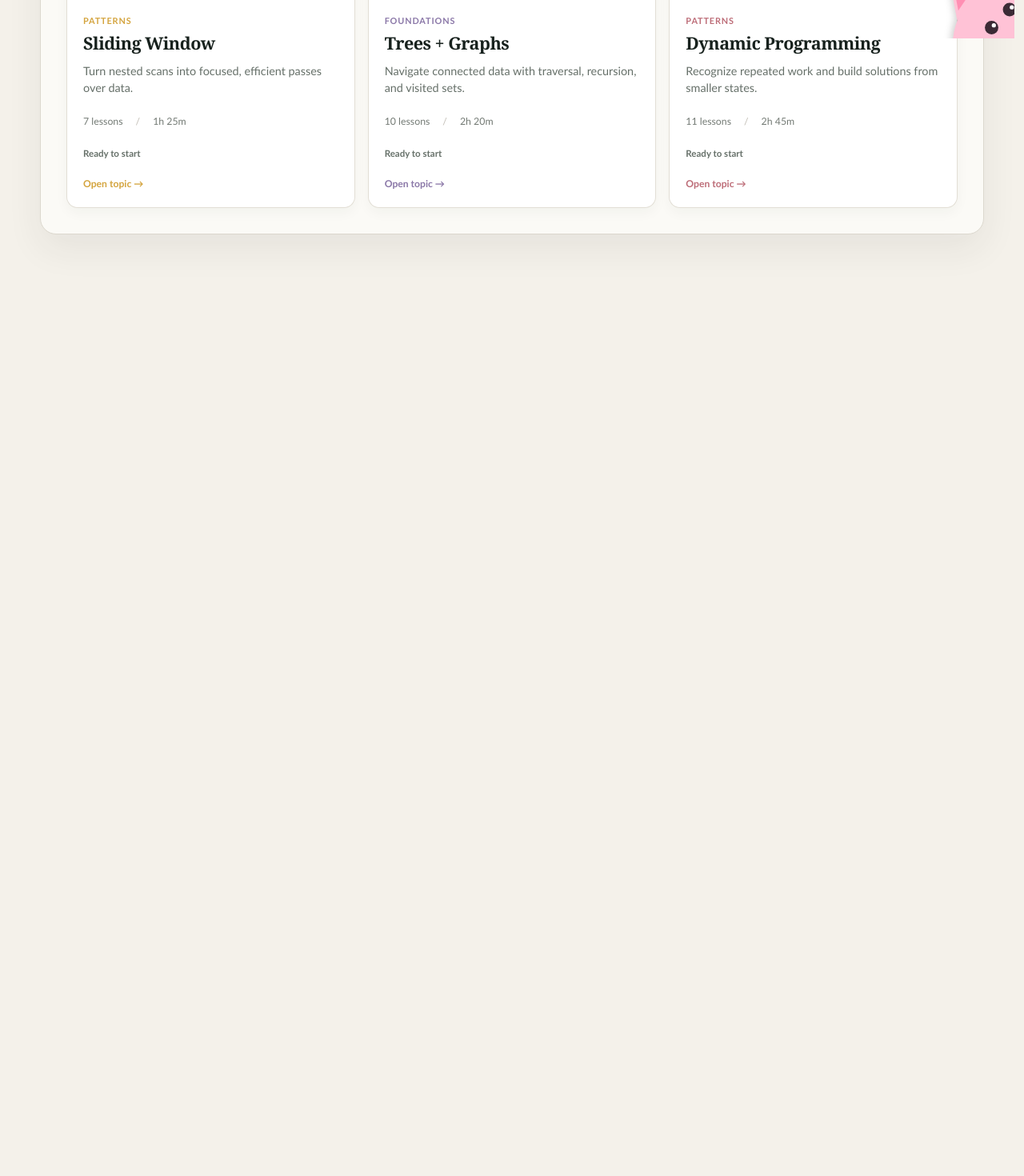
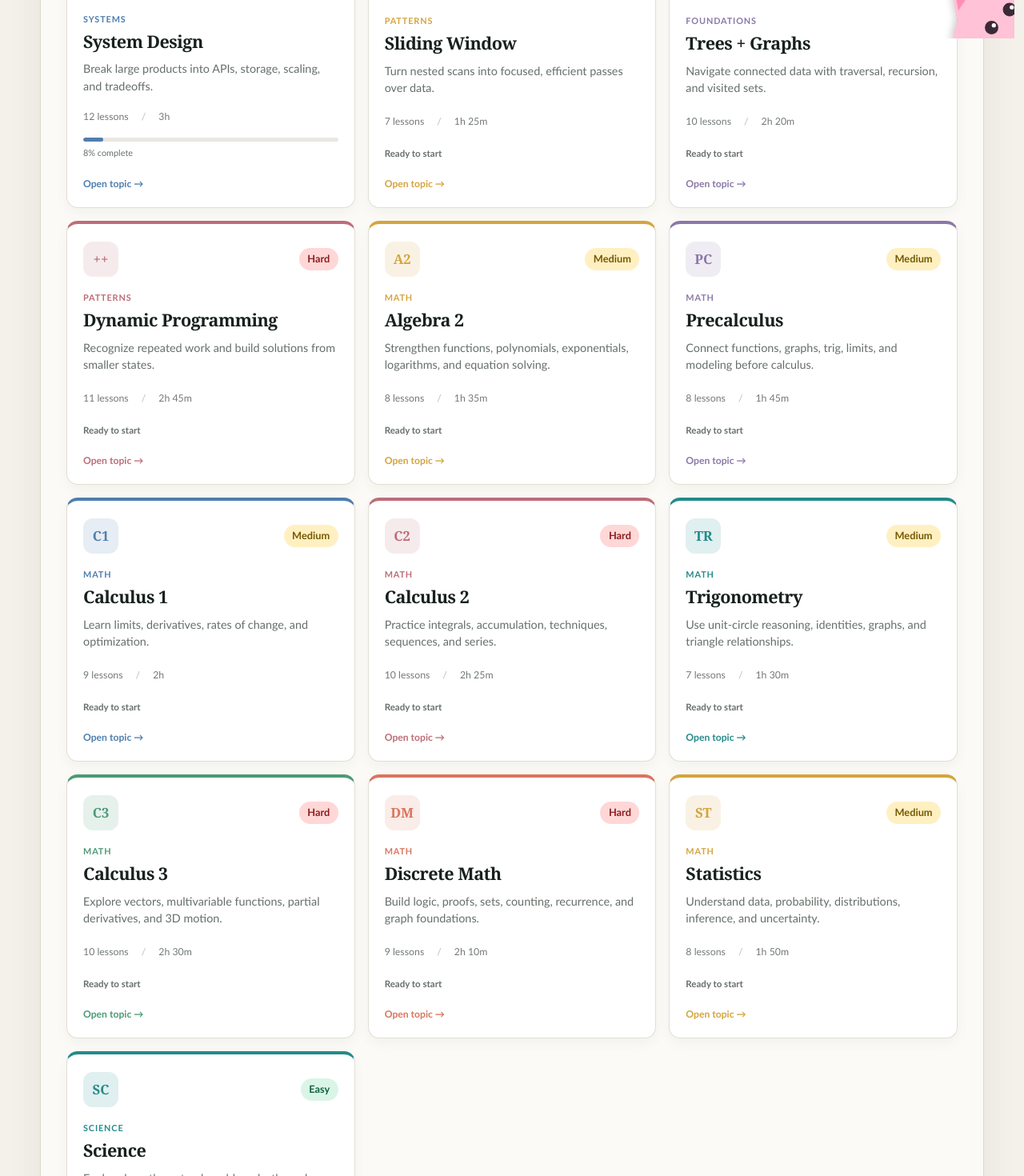
Before and after one commit to aphan135/Digi-Pet, a React (Vite) app in the folder web/: page / in a window 1280 px wide. Shown: the part 740-2210 px from the top of the page at 80% size. Before the commit the page ends 1145 px from the top, so only its background shows below. Built offline with nearby package versions, Linux system fonts and the light colour scheme.

Commit message:
Restore learn topics and filter map

```diff
--- a/web/src/App.tsx
+++ b/web/src/App.tsx
@@ -14,7 +14,7 @@ function exerciseToProblem(exercise: LearningExercise, topic: Topic): Problem {
     id: exercise.id,
     title: exercise.title,
     difficulty: exercise.difficulty,
-    type: "leetcode",
+    type: topic.category === "Systems" ? "system-design" : "leetcode",
     topic: topic.name,
     prompt: exercise.instructions,
     hint: exercise.hint,
--- a/web/src/data/learningContent.ts
+++ b/web/src/data/learningContent.ts
@@ -22,6 +22,29 @@ function levels(
     { label: "Intermediate", title: "Recognize the pattern", explanation: mechanics, takeaway: "Translate a problem statement into the right operations." },
     { label: "Advanced", title: "Reason about tradeoffs", explanation: advanced, takeaway: "Explain complexity, edge cases, and alternative designs." },
   ];
+}
+
+function mathContent(title: string, overview: string, analogy: string): TopicContent {
+  return {
+    overview,
+    analogy,
+    levels: levels(
+      `Learn the core vocabulary and notation for ${title}.`,
+      "Practice choosing the right method and explaining each step clearly.",
+      "Connect the method to edge cases, alternate strategies, and real applications.",
+    ),
+    exercises: [
+      exercise(
+        `${title.toLowerCase().split(" ").join("-")}-reasoning`,
+        `${title} reasoning check`,
+        "Medium",
+        `Solve a representative ${title} problem and explain the reasoning behind each step.`,
+        "function explainSolution() {\n  // Write your reasoning in the answer box on the Challenge page\n}\n\nconsole.log('ready');",
+        "ready",
+        "State what is given, what you need to find, and why each transformation is valid.",
+      ),
+    ],
+  };
 }
 
 export const learningContent: Record<string, TopicContent> = {
@@ -85,4 +108,60 @@ export const learningContent: Record<string, TopicContent> = {
       exercise("dp-coins", "Minimum coins", "Hard", "Find the fewest coins needed to make amount 6.", "function minCoins(coins, amount) {\n  // dp[x] is the best answer for amount x\n}\n\nconsole.log(minCoins([1, 3, 4], 6));", "2", "Initialize unreachable amounts to Infinity and build upward."),
     ],
   },
+  "system-design": {
+    overview: "System design turns product requirements into cooperating services, APIs, data stores, caches, and queues that remain reliable as usage grows.",
+    analogy: "Designing a city means planning roads, utilities, capacity, and failure recovery before adding buildings.",
+    levels: levels("Clarify users, requirements, and the core data flow.", "Choose APIs, storage, caching, and scaling boundaries.", "Analyze consistency, hot spots, failures, observability, and cost."),
+    exercises: [
+      exercise("system-id", "Generate a short ID", "Easy", "Convert the number to base 36 and print the result.", "function shortId(number) {\n  // Use a compact alphanumeric representation\n}\n\nconsole.log(shortId(12345));", "9ix", "JavaScript numbers can be converted with toString(radix)."),
+      exercise("system-shard", "Choose a shard", "Medium", "Route each numeric user ID to one of four shards.", "function shardFor(userId, shardCount) {\n  // Return a stable shard number\n}\n\nconsole.log(shardFor(42, 4));", "2", "Modulo gives a stable value from zero to shardCount - 1."),
+      exercise("system-rate", "Fixed-window limiter", "Hard", "Allow only the first three calls and print the decisions as JSON.", "function createLimiter(limit) {\n  // Return a function that tracks calls\n}\n\nconst allow = createLimiter(3);\nconsole.log(JSON.stringify([allow(), allow(), allow(), allow()]));", "[true,true,true,false]", "Close over a counter and compare it with the limit."),
+    ],
+  },
+  "algebra-2": mathContent(
+    "Algebra 2",
+    "Algebra 2 builds fluency with functions, polynomials, exponentials, logarithms, and equation solving.",
+    "Think of algebra as a toolkit for transforming expressions without changing their meaning.",
+  ),
+  precalculus: mathContent(
+    "Precalculus",
+    "Precalculus connects advanced functions, graphs, trigonometry, limits, and modeling before calculus.",
+    "Precalculus is the bridge between symbolic algebra and motion/change.",
+  ),
+  "calculus-1": mathContent(
+    "Calculus 1",
+    "Calculus 1 focuses on limits, derivatives, rates of change, tangent lines, and optimization.",
+    "A derivative is a speedometer for a changing quantity.",
+  ),
+  "calculus-2": mathContent(
+    "Calculus 2",
+    "Calculus 2 develops integration techniques, accumulation, sequences, and series.",
+    "Integration is a way to add infinitely many tiny pieces into one whole.",
+  ),
+  trigonometry: mathContent(
+    "Trigonometry",
+    "Trigonometry studies angles, cycles, unit-circle relationships, identities, and wave behavior.",
+    "Trig turns rotation and repeating motion into measurable relationships.",
+  ),
+  "calculus-3": mathContent(
+    "Calculus 3",
+    "Calculus 3 extends calculus into vectors, 3D space, multivariable functions, and partial derivatives.",
+    "Instead of walking on a line, Calculus 3 explores movement across landscapes.",
+  ),
+  "discrete-math": mathContent(
+    "Discrete Math",
+    "Discrete Math builds foundations in logic, proofs, sets, counting, recurrence, and graphs.",
+    "Discrete math is the grammar of computer science reasoning.",
+  ),
+  statistics: mathContent(
+    "Statistics",
+    "Statistics explains data, probability, distributions, inference, and uncertainty.",
+    "Statistics is how we make careful claims when the world is noisy.",
+  ),
+  science: {
+    overview: "Science uses observation and evidence to explain patterns in the natural world. Strong explanations connect what happens to the mechanisms that cause it.",
+    analogy: "A scientific explanation is a detective story: observations are clues, and evidence supports the best explanation.",
+    levels: levels("Describe observations and identify the scientific question.", "Connect evidence to models such as matter, energy, and forces.", "Evaluate explanations by checking predictions against evidence."),
+    exercises: [],
+  },
 };
--- a/web/src/data/problems.ts
+++ b/web/src/data/problems.ts
@@ -13,6 +13,17 @@ export const problems: Problem[] = [
     expectedConcepts: ["hash map lookup", "single pass", "return indices", "O(n) time"],
   },
   {
+    id: "url-shortener",
+    title: "Design a URL Shortener",
+    difficulty: "Medium",
+    type: "system-design",
+    topic: "System Design",
+    prompt:
+      "Design a service that converts long URLs into short links and redirects users back to the original URL.",
+    hint: "Start with the data model, then think about ID generation, redirects, and scaling reads.",
+    expectedConcepts: ["requirements", "URL mapping table", "ID generation", "redirect latency"],
+  },
+  {
     id: "valid-parentheses",
     title: "Valid Parentheses",
     difficulty: "Easy",
@@ -23,4 +34,26 @@ export const problems: Problem[] = [
     hint: "Push opening brackets onto a stack and match each closing bracket against the latest opener.",
     expectedConcepts: ["stack", "matching pairs", "empty stack check", "O(n) time"],
   },
+  {
+    id: "adding-fractions",
+    title: "Adding Fractions",
+    difficulty: "Easy",
+    type: "math",
+    topic: "Fractions",
+    prompt:
+      "What is 3/4 + 2/3? Show how you find a common denominator and simplify your answer.",
+    hint: "Find the least common denominator of 4 and 3, then convert both fractions.",
+    expectedConcepts: ["common denominator", "equivalent fractions", "simplifying"],
+  },
+  {
+    id: "why-ice-floats",
+    title: "Why Does Ice Float?",
+    difficulty: "Easy",
+    type: "science",
+    topic: "Matter and Density",
+    prompt:
+      "Explain why a piece of ice floats in liquid water, using particle arrangement and density in your answer.",
+    hint: "Think about how water molecules arrange themselves when water freezes and what that does to the same amount of matter's volume.",
+    expectedConcepts: ["molecular arrangement", "volume increases when freezing", "lower density than liquid water"],
+  },
 ];
--- a/web/src/data/topics.ts
+++ b/web/src/data/topics.ts
@@ -38,6 +38,18 @@ export const topics: Topic[] = [
     icon: ">>",
   },
   {
+    id: "system-design",
+    name: "System Design",
+    description: "Break large products into APIs, storage, scaling, and tradeoffs.",
+    category: "Systems",
+    level: "Hard",
+    lessons: 12,
+    minutes: 180,
+    progress: 8,
+    accent: "blue",
+    icon: "<>",
+  },
+  {
     id: "sliding-window",
     name: "Sliding Window",
     description: "Turn nested scans into focused, efficient passes over data.",
@@ -73,4 +85,112 @@ export const topics: Topic[] = [
     accent: "rose",
     icon: "++",
   },
+  {
+    id: "algebra-2",
+    name: "Algebra 2",
+    description: "Strengthen functions, polynomials, exponentials, logarithms, and equation solving.",
+    category: "Math",
+    level: "Medium",
+    lessons: 8,
+    minutes: 95,
+    progress: 0,
+    accent: "gold",
+    icon: "A2",
+  },
+  {
+    id: "precalculus",
+    name: "Precalculus",
+    description: "Connect functions, graphs, trig, limits, and modeling before calculus.",
+    category: "Math",
+    level: "Medium",
+    lessons: 8,
+    minutes: 105,
+    progress: 0,
+    accent: "lilac",
+    icon: "PC",
+  },
+  {
+    id: "calculus-1",
+    name: "Calculus 1",
+    description: "Learn limits, derivatives, rates of change, and optimization.",
+    category: "Math",
+    level: "Medium",
+    lessons: 9,
+    minutes: 120,
+    progress: 0,
+    accent: "blue",
+    icon: "C1",
+  },
+  {
+    id: "calculus-2",
+    name: "Calculus 2",
+    description: "Practice integrals, accumulation, techniques, sequences, and series.",
+    category: "Math",
+    level: "Hard",
+    lessons: 10,
+    minutes: 145,
+    progress: 0,
+    accent: "rose",
+    icon: "C2",
+  },
+  {
+    id: "trigonometry",
+    name: "Trigonometry",
+    description: "Use unit-circle reasoning, identities, graphs, and triangle relationships.",
+    category: "Math",
+    level: "Medium",
+    lessons: 7,
+    minutes: 90,
+    progress: 0,
+    accent: "teal",
+    icon: "TR",
+  },
+  {
+    id: "calculus-3",
+    name: "Calculus 3",
+    description: "Explore vectors, multivariable functions, partial derivatives, and 3D motion.",
+    category: "Math",
+    level: "Hard",
+    lessons: 10,
+    minutes: 150,
+    progress: 0,
+    accent: "mint",
+    icon: "C3",
+  },
+  {
+    id: "discrete-math",
+    name: "Discrete Math",
+    description: "Build logic, proofs, sets, counting, recurrence, and graph foundations.",
+    category: "Math",
+    level: "Hard",
+    lessons: 9,
+    minutes: 130,
+    progress: 0,
+    accent: "coral",
+    icon: "DM",
+  },
+  {
+    id: "statistics",
+    name: "Statistics",
+    description: "Understand data, probability, distributions, inference, and uncertainty.",
+    category: "Math",
+    level: "Medium",
+    lessons: 8,
+    minutes: 110,
+    progress: 0,
+    accent: "gold",
+    icon: "ST",
+  },
+  {
+    id: "science",
+    name: "Science",
+    description: "Explore how the natural world works through evidence and explanations.",
+    category: "Science",
+    level: "Easy",
+    lessons: 6,
+    minutes: 60,
+    progress: 0,
+    accent: "teal",
+    icon: "SC",
+  },
 ];
--- a/web/src/pages/Challenge.tsx
+++ b/web/src/pages/Challenge.tsx
@@ -4,8 +4,11 @@ import { getFeaturedProblem } from "../services/problemService";
 import type { AnswerFeedback, Problem, ProblemType } from "../types";
 
 const subjectFilters: { id: ProblemType | "all"; label: string }[] = [
-  { id: "all", label: "All coding" },
+  { id: "all", label: "All subjects" },
   { id: "leetcode", label: "Coding" },
+  { id: "system-design", label: "System design" },
+  { id: "math", label: "Math" },
+  { id: "science", label: "Science" },
 ];
 
 function getSubjectLabel(type: ProblemType) {
@@ -98,7 +101,8 @@ function Challenge({ problem }: ChallengeProps) {
               <h3>{feedback.score}/10</h3>
             </div>
             <p>{feedback.feedback}</p>
-            {selectedProblem.type === "leetcode" && (
+            {(selectedProblem.type === "leetcode" ||
+              selectedProblem.type === "system-design") && (
               <div className="complexity-grid">
                 <span>Time: {feedback.timeComplexity}</span>
                 <span>Space: {feedback.spaceComplexity}</span>
--- a/web/src/pages/Learn.tsx
+++ b/web/src/pages/Learn.tsx
@@ -1,7 +1,7 @@
 import { useState } from "react";
 import { topics } from "../data/topics";
 
-type Category = "All" | "Foundations" | "Patterns";
+type Category = "All" | "Foundations" | "Patterns" | "Systems" | "Math" | "Science";
 
 interface LearnProps {
   onSelectTopic: (topicId: string) => void;
@@ -48,7 +48,7 @@ function Learn({ onSelectTopic }: LearnProps) {
         </div>
 
         <div className="category-tabs" aria-label="Filter learning topics">
-          {(["All", "Foundations", "Patterns"] as Category[]).map((item) => (
+          {(["All", "Foundations", "Patterns", "Systems", "Math", "Science"] as Category[]).map((item) => (
             <button
               className={category === item ? "active" : ""}
               key={item}
--- a/web/src/pages/LearningMap.tsx
+++ b/web/src/pages/LearningMap.tsx
@@ -23,13 +23,17 @@ const mapLocations = [
 const routePoints = mapLocations.map((location) => `${location.x},${location.y}`).join(" ");
 
 function LearningMap({ onSelectTopic }: LearningMapProps) {
-  const firstAvailableTopic = useMemo(
-    () => topics.find((topic, index) => getNodeState(topic.progress, index) !== "locked") ?? topics[0],
+  const mapTopics = useMemo(
+    () => topics.filter((topic) => topic.category === "Foundations" || topic.category === "Patterns"),
     []
   );
+  const firstAvailableTopic = useMemo(
+    () => mapTopics.find((topic, index) => getNodeState(topic.progress, index) !== "locked") ?? mapTopics[0],
+    [mapTopics]
+  );
   const [selectedTopicId, setSelectedTopicId] = useState(firstAvailableTopic.id);
-  const selectedTopic = topics.find((topic) => topic.id === selectedTopicId) ?? firstAvailableTopic;
-  const selectedIndex = topics.findIndex((topic) => topic.id === selectedTopic.id);
+  const selectedTopic = mapTopics.find((topic) => topic.id === selectedTopicId) ?? firstAvailableTopic;
+  const selectedIndex = mapTopics.findIndex((topic) => topic.id === selectedTopic.id);
   const selectedLocation = mapLocations[selectedIndex] ?? mapLocations[0];
   const selectedState = getNodeState(selectedTopic.progress, selectedIndex);
 
@@ -93,7 +97,7 @@ function LearningMap({ onSelectTopic }: LearningMapProps) {
             <strong>Pet Village</strong>
           </div>
 
-          {topics.map((topic, index) => {
+          {mapTopics.map((topic, index) => {
             const state = getNodeState(topic.progress, index);
             const location = mapLocations[index] ?? mapLocations[0];
             const isSelected = topic.id === selectedTopic.id;
--- a/web/src/types/index.ts
+++ b/web/src/types/index.ts
@@ -2,7 +2,7 @@ export type PageName = "dashboard" | "learn" | "map" | "challenge";
 
 export type ProblemDifficulty = "Easy" | "Medium" | "Hard";
 
-export type ProblemType = "leetcode";
+export type ProblemType = "leetcode" | "system-design" | "math" | "science";
 
 export interface Problem {
   id: string;
@@ -21,7 +21,7 @@ export interface Topic {
   id: string;
   name: string;
   description: string;
-  category: "Foundations" | "Patterns";
+  category: "Foundations" | "Patterns" | "Systems" | "Math" | "Science";
   level: ProblemDifficulty;
   lessons: number;
   minutes: number;
```
